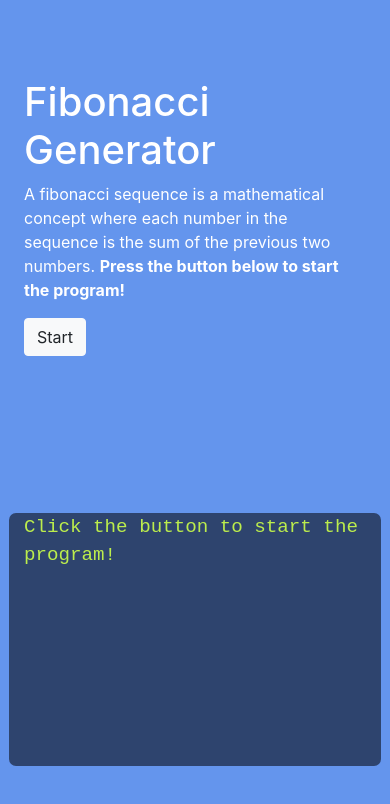
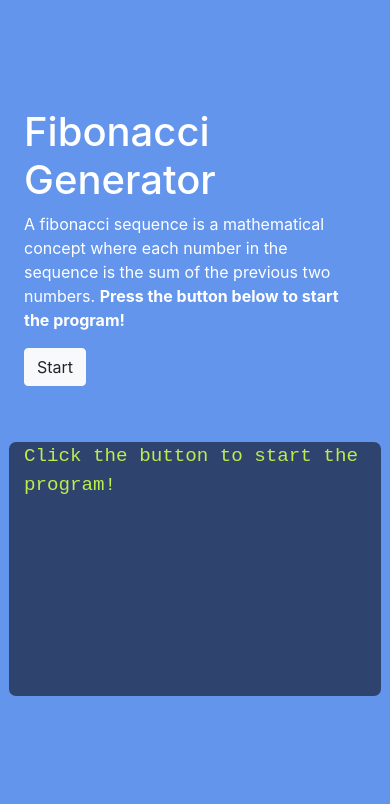
Before and after one commit to cameroncolburn/fibonacci-sequence-generator, a plain HTML site: page index.html in a window 390 px wide. Drawn offline with nearby package versions, Linux system fonts and the light colour scheme.

Commit message:
modify breakpoints

```diff
--- a/index.html
+++ b/index.html
@@ -17,11 +17,11 @@
     <div class="vertical-center">
         <!-- margins left/right centering -->
         <div class="container px-4 px-md-3">
-            <div class="row align-items-center">
+            <div class="row align-items-center column-alignment">
                 <!-- text content -->
-                <section class="col-md-7 col-lg-6 align-self-center">
-                    <h1 class="">Fibonacci Generator</h1>
-                    <p class="fs-1">A fibonacci sequence is a mathematical concept where each number in the sequence is
+                <section class="col-md-6 col-lg-6 py-2">
+                    <h1>Fibonacci Generator</h1>
+                    <p>A fibonacci sequence is a mathematical concept where each number in the sequence is
                         the sum
                         of
                         the
@@ -29,7 +29,8 @@
                     <button type="button" class="btn btn-light">Start</button>
                 </section>
                 <!-- output content box -->
-                <section class="col-12 mx-auto col-md-5 col-lg-5 align-self-center sequence-output overflow-auto">Click
+                <section class="col-12 mx-auto col-md-6 col-lg-6 sequence-output overflow-auto my-5">
+                    Click
                     the button to start the program!</section>
             </div>
         </div>
--- a/mainStyles.css
+++ b/mainStyles.css
@@ -16,3 +16,7 @@ body {
     height: 30vh;
     word-wrap: break-word;
 }
+
+.column-alignment {
+    align-content: center;
+}
```
